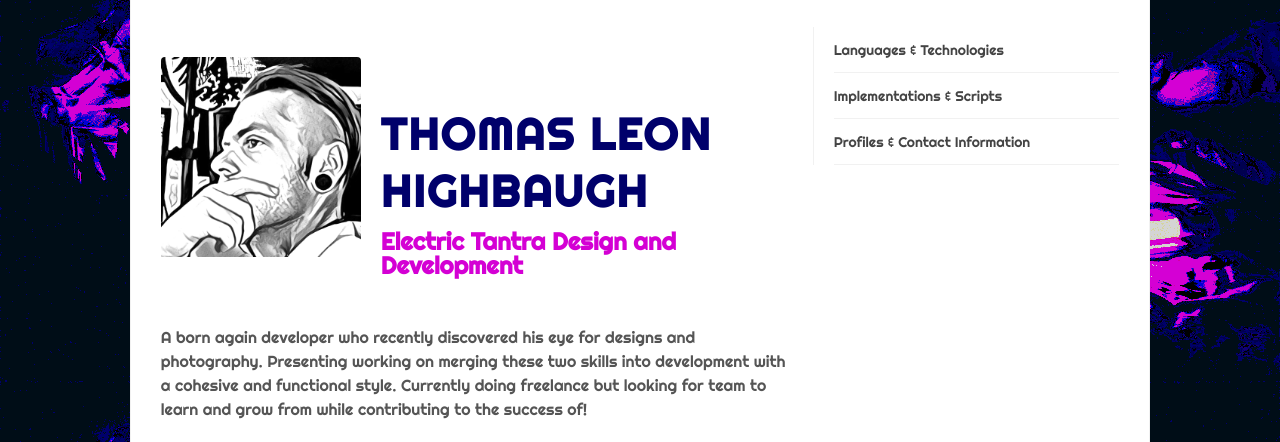
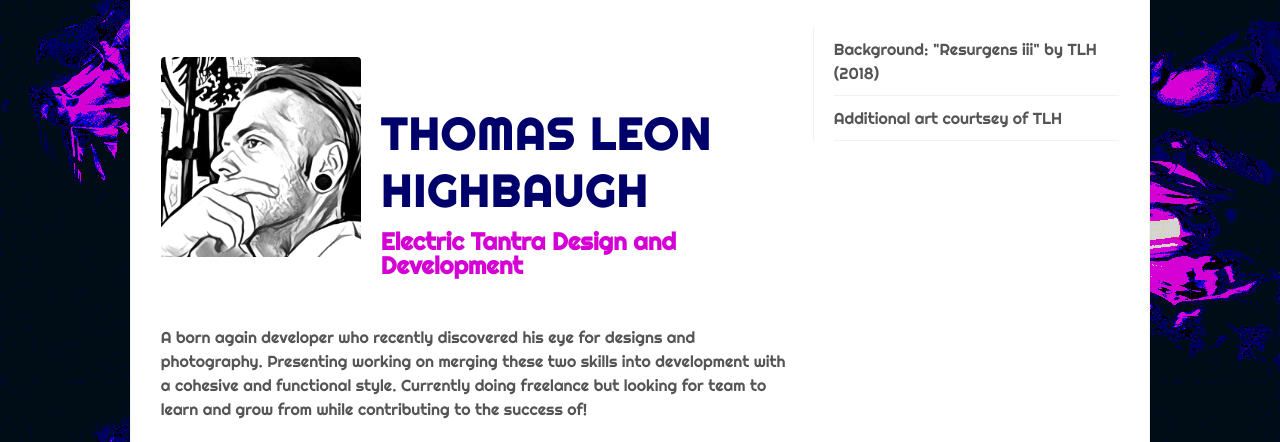
Before and after one commit to Thomashighbaugh/resurgens3, a website: page index.html in a window 1280 px wide. Shown: the part 472-914 px from the top of the page. Drawn offline with nearby package versions, Linux system fonts and the light colour scheme.

Commit message:
finishing layout and content

```diff
--- a/index.html
+++ b/index.html
@@ -137,20 +137,9 @@
                   <div class="main-links sidebar">
                     <ul>
                       <li>
-                        <a href="#resume">
-                          Languages & Technologies
-                        </a>
+                        Background: "Resurgens iii" by TLH (2018)
                       </li>
-                      <li>
-                        <a href="#portfolio">
-                          Implementations & Scripts
-                        </a>
-                      </li>
-                      <li>
-                        <a href="#contact">
-                          Profiles & Contact Information
-                        </a>
-                      </li>
+                      <li>Additional art courtsey of TLH</li>
                     </ul>
                   </div>
                 </div>
@@ -412,14 +401,14 @@
                   <p>
                     Direct Predecessor to this site. Includes JS, a single page
                     layout and streamline user experience. Card flipping and
-                    modal technology employed in tandum with my Electric Tantra
+                    modal technology employed in tandem with my Electric Tantra
                     Style.
                     <a href="#">Hosted Here</a>
                   </p>
                 </div>
                 <div class="project">
                   <h4><a href="#">Resurgens 1</a></h4>
-                  <img src="" alt="screenshot" />
+                  <img src="" alt=".screenshot" />
                   <p>
                     Early example of the Electric Tantra Design Paradigm! All
                     written in pure HTML5/CSS3 to demonstrate competence. The
@@ -434,7 +423,7 @@
                     A blog for a church group meeting to assist full time
                     missionaries. All designs, development work and artwork
                     courtesy of TLH amd free for non-commercial use with
-                    addition of Attribution
+                    attribution
                   </p>
                 </div>
                 <div class="project">
```
